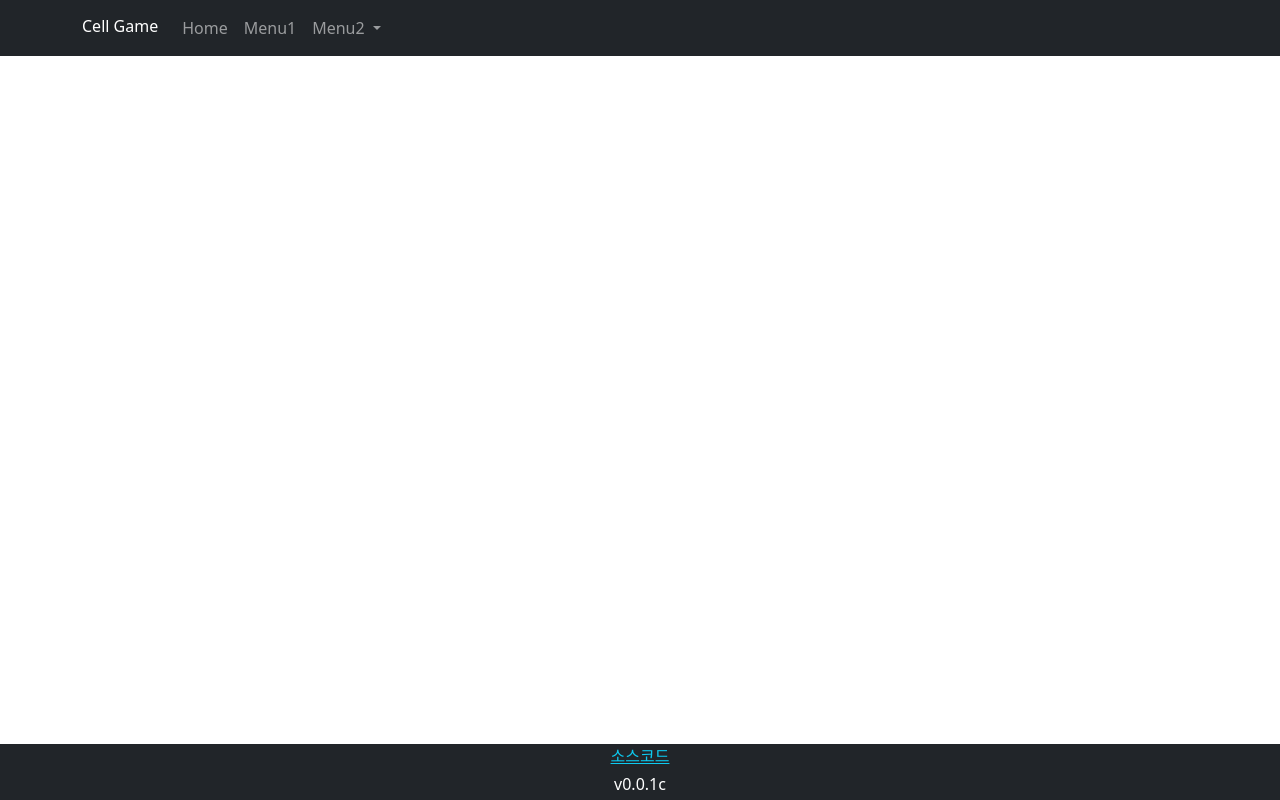
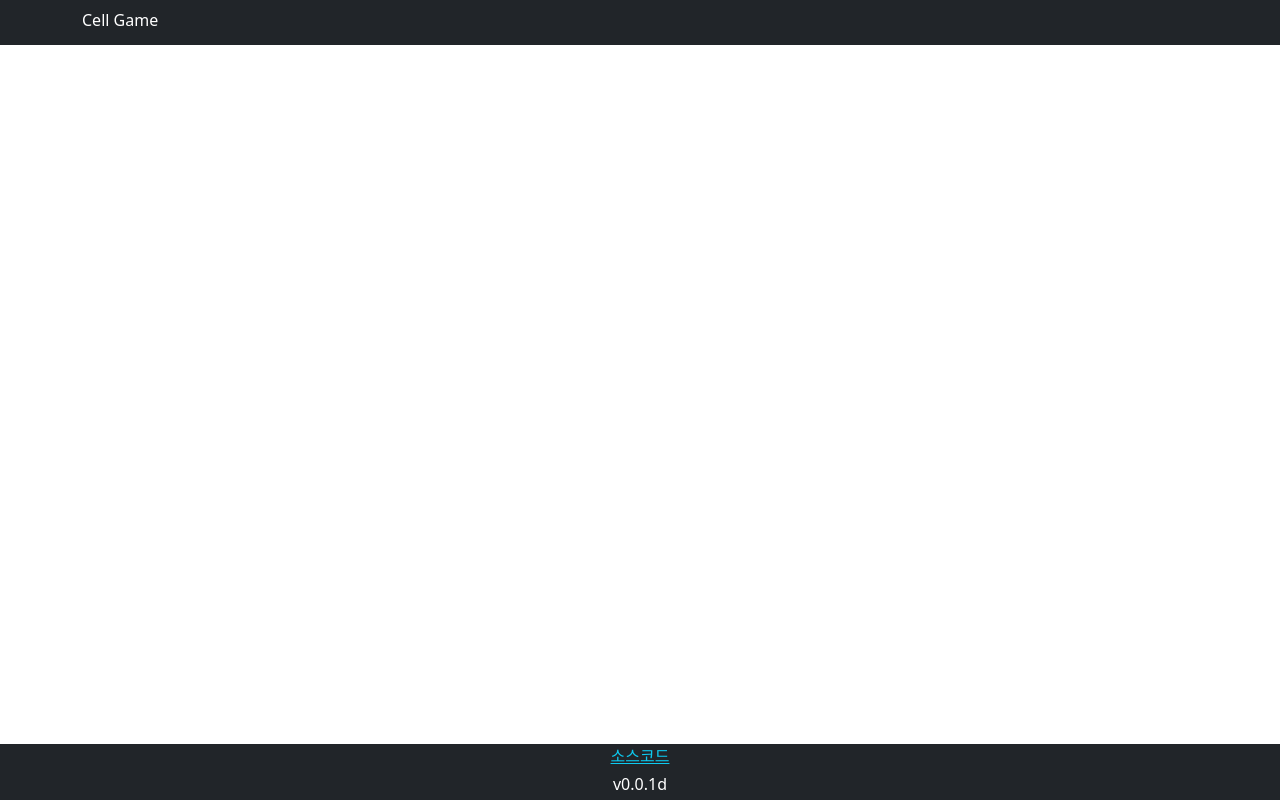
Before and after one commit to djangocellfront/cellfront, a Django app: template templates/web/base.html in a window 1280 px wide. Run offline with Django 4.2, Linux system fonts and the light colour scheme; the template is opened without the code that fills it, so the values that code supplies are empty.

Commit message:
Update base.html

```diff
--- a/templates/web/base.html
+++ b/templates/web/base.html
@@ -18,32 +18,13 @@
       <button class="navbar-toggler" type="button" data-bs-toggle="collapse" data-bs-target="#navbarSupportedContent" aria-controls="navbarSupportedContent" aria-expanded="false" aria-label="Toggle navigation">
         <span class="navbar-toggler-icon"></span>
       </button>
-      <div class="collapse navbar-collapse" id="navbarSupportedContent">
-        <ul class="navbar-nav me-auto mb-2 mb-lg-0">
-          <li class="nav-item">
-            <a class="nav-link {% block nav_item_home %}{% endblock nav_item_home %}" aria-current="page" href="#">Home</a>
-          </li>
-          <li class="nav-item">
-            <a class="nav-link {% block nav_item_menu1 %}{% endblock nav_item_menu1 %}" href="#">Menu1</a>
-          </li>
-          <li class="nav-item dropdown">
-            <a class="nav-link {% block nav_item_menu2 %}{% endblock nav_item_menu2 %} dropdown-toggle" href="#" id="navbarDropdown" role="button" data-bs-toggle="dropdown" aria-expanded="false">
-              Menu2
-            </a>
-            <ul class="dropdown-menu" aria-labelledby="navbarDropdown">
-              <li><a class="dropdown-item" href="#">Option1</a></li>
-              <li><a class="dropdown-item" href="#">Option2</a></li>
-            </ul>
-          </li>
-        </ul>
-      </div>
     </div>
   </nav>
   {% block main %}{% endblock %}
   <footer class="footer mt-auto bg-dark">
     <div class="container px-3">
       <p class="m-0 text-center text-white"><a href="https://github.com/djangocellfront/cellfront" class="text-info">소스코드</a></p>
-      <p class="m-1 text-center text-white">v0.0.1c</p>
+      <p class="m-1 text-center text-white">v0.0.1d</p>
     </div>
   </footer>
 
```
